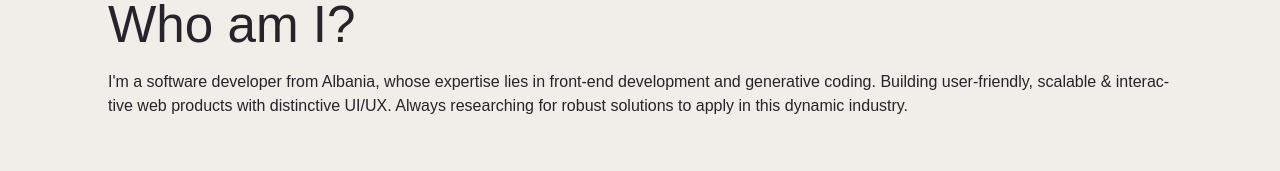
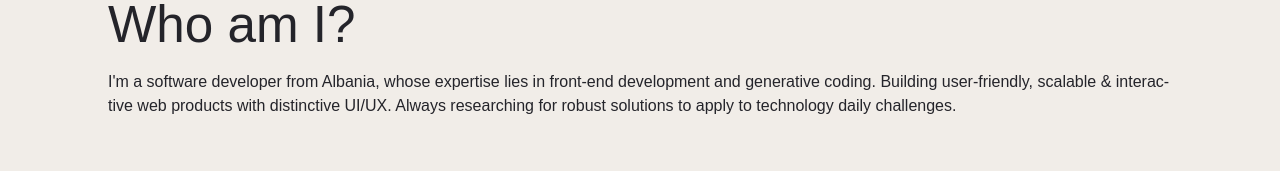
Before and after one commit to hansibalen/portfolio, a React app: page /about in a window 1280 px wide. Shown: the part 244-415 px from the top of the page. Built offline with nearby package versions, Linux system fonts and the light colour scheme; a web font is replaced by a local one.

Commit message:
Small fix about section

```diff
--- a/src/pages/About.tsx
+++ b/src/pages/About.tsx
@@ -48,7 +48,8 @@ const About = (): React.ReactElement => {
             I&apos;m a software developer from Albania, whose expertise lies in
             front-end development and generative coding. Building user-friendly,
             scalable & interactive web products with distinctive UI/UX. Always
-            researching for robust solutions to apply in this dynamic industry.
+            researching for robust solutions to apply to technology daily
+            challenges.
           </motion.p>
         </motion.div>
         <motion.div
--- a/src/sass/pages/_about.scss
+++ b/src/sass/pages/_about.scss
@@ -28,7 +28,7 @@
       width: 60%;
       padding-bottom: 1rem;
       font-size: 1.2vw;
-      line-height: 1.5vw;
+      line-height: 1.8vw;
       @media (max-width: $layout-breakpoint-large) {
         font-size: 1.6rem;
         line-height: 2.4rem;
```
